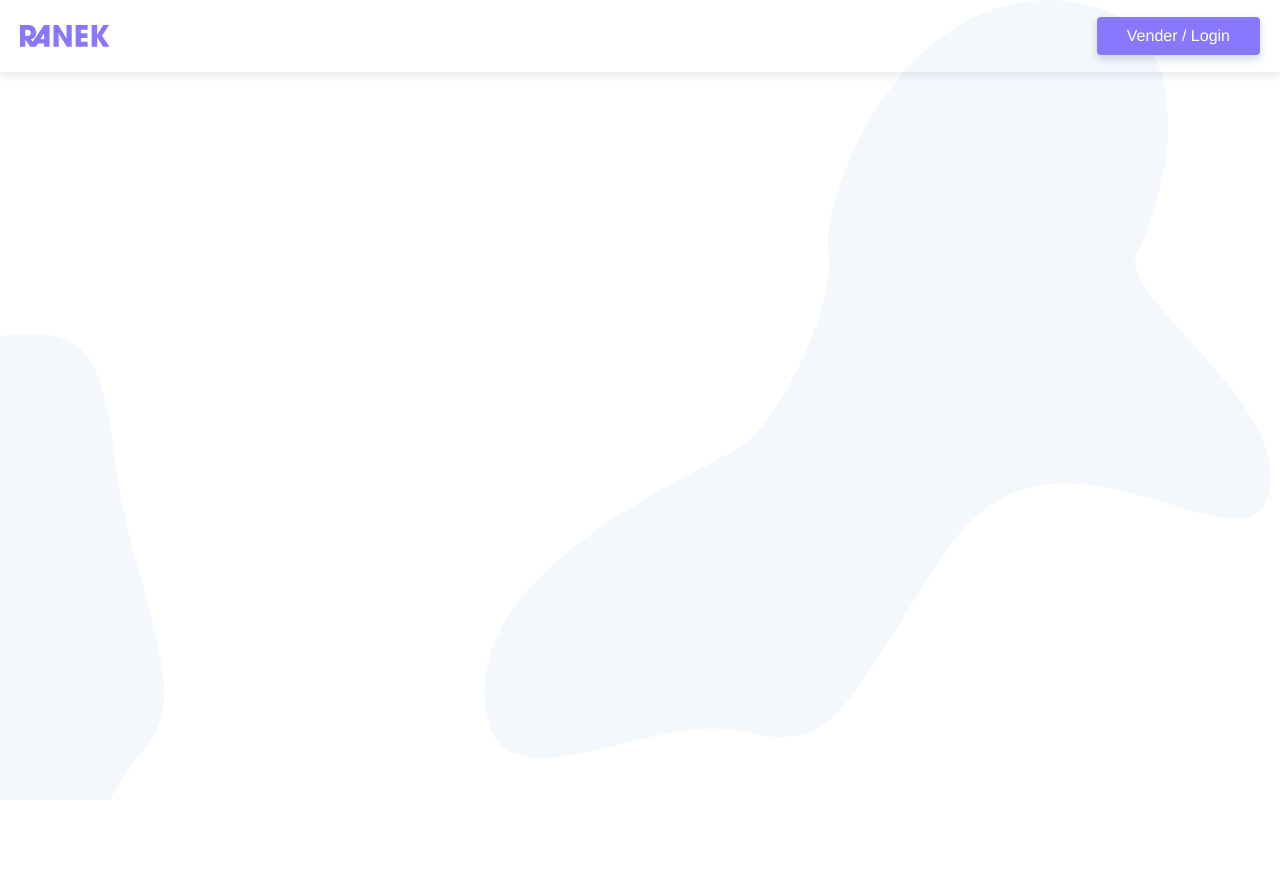
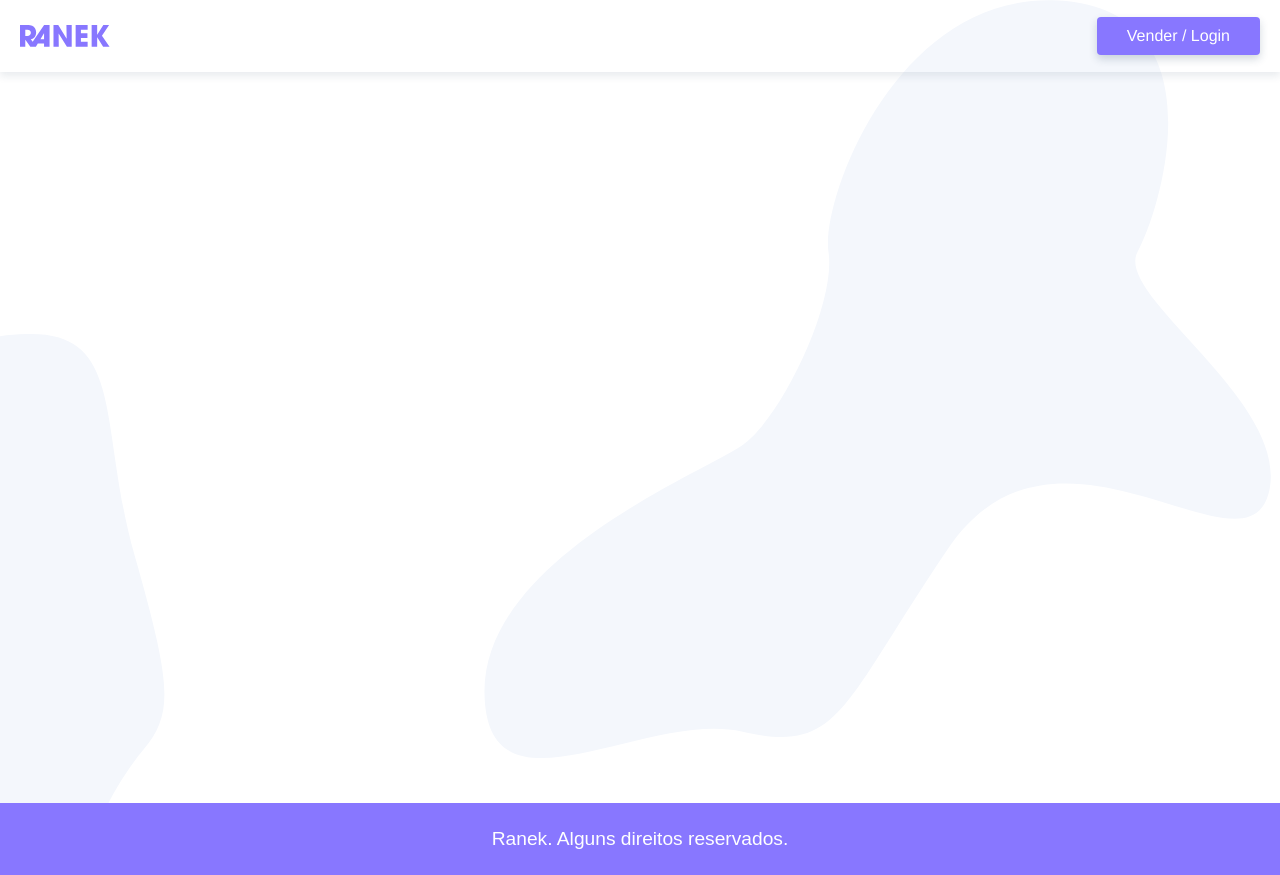
Before and after one commit to diglopes/ranek-vue, a Vue app: page / in a window 1280 px wide. Before the commit the page ends 800 px from the top, so only its background shows below. Built offline with nearby package versions, Linux system fonts and the light colour scheme.

Commit message:
Stylize footer component

```diff
--- a/src/App.vue
+++ b/src/App.vue
@@ -1,16 +1,22 @@
 <template>
   <div id="app">
     <AppHeader />
-    <router-view/>
+    <main>
+      <router-view />
+    </main>
+    <AppFooter />
   </div>
 </template>
 
 <script>
 import AppHeader from '@/components/AppHeader.vue';
+import AppFooter from '@/components/AppFooter.vue';
+
 
 export default {
   components: {
     AppHeader,
+    AppFooter,
   },
 };
 </script>
@@ -28,7 +34,7 @@ body, ul, li, h1, p {
 ul {list-style: none;}
 
 body {
-  font-family: "Avenir", Helvetica, Arial, sans-serif;
+  font-family: "Avenir", Helvecontenttica, Arial, sans-serif;
   color: #345;
   background: url('./assets/pattern.svg') repeat top;
 }
@@ -41,6 +47,16 @@ a {
 img {
   max-width: 100%;
   display: block;
+}
+
+#app {
+  display: flex;
+  flex-direction: column;
+  min-height: 100vh;
+}
+
+main {
+  flex: 1;
 }
 
 .btn {
--- /dev/null
+++ b/src/components/AppFooter.vue
@@ -0,0 +1,18 @@
+<template>
+  <footer>
+    <p>Ranek. Alguns direitos reservados.</p>
+  </footer>
+</template>
+
+<style scoped>
+  footer {
+    background-color: #87f;
+    padding: 25px 0;
+    text-align: center;
+    font-size: 1.2rem;
+    color: white;
+    position: relative;
+    top: 75px;
+  }
+
+</style>
```
